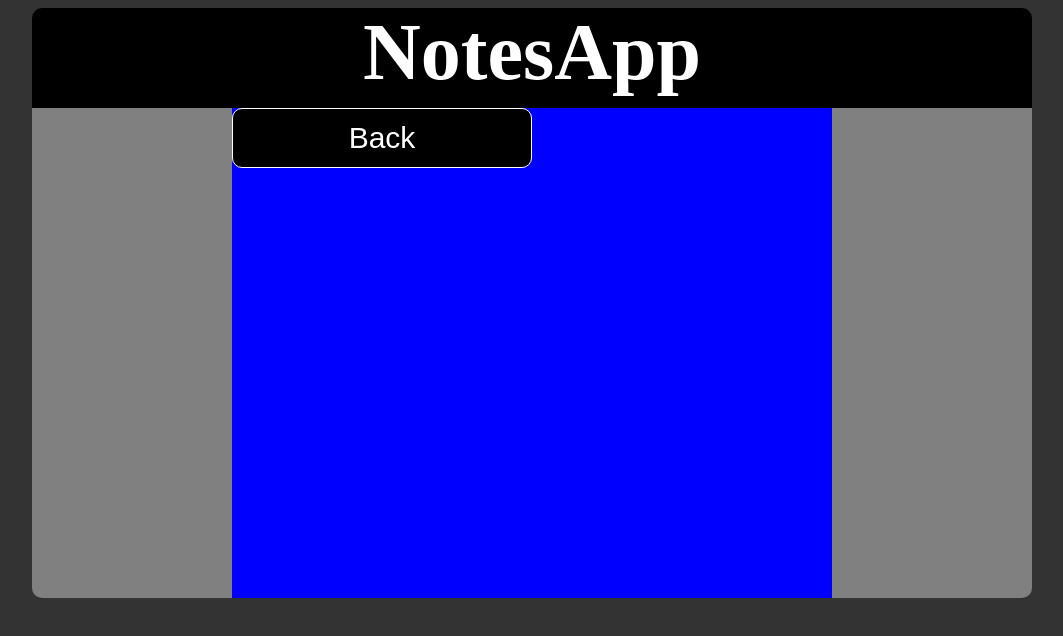
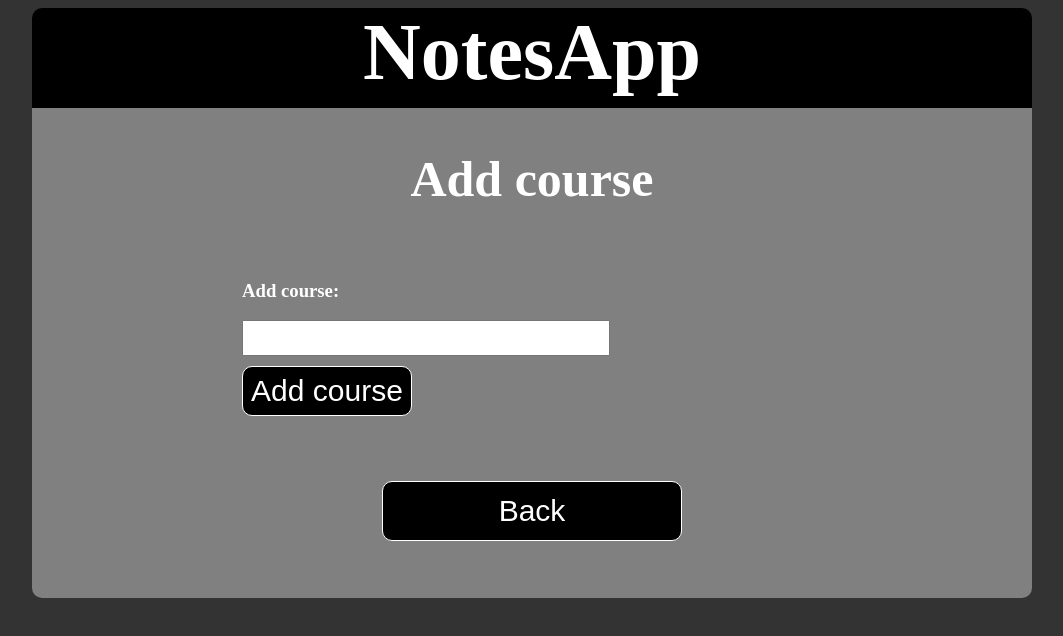
Before and after one commit to PartanenMa/Hobby_projects, a React (Vite) app in the folder 03_NotesApp_(React)/NotesApp/: page /add_course in a window 1280 px wide. Shown: the top 636 px of the page, without its empty margins (108-1171 px from the left). Built offline with nearby package versions, Linux system fonts and the light colour scheme.

Commit message:
Finished add note page and add course page.

```diff
--- a/03_NotesApp_(React)/NotesApp/src/features/course_options/course_options.jsx
+++ b/03_NotesApp_(React)/NotesApp/src/features/course_options/course_options.jsx
@@ -1,8 +1,8 @@
 const CourseOptions = [
-    { course: "Math", notes: [] },
-    { course: "Science", notes: [] },
-    { course: "History", notes: [] },
-    { course: "English", notes: [] },
+    { course: "Math", notes: ["1 + 1 = 2"] },
+    { course: "Science", notes: ["Yay science!"] },
+    { course: "History", notes: ["1917"] },
+    { course: "English", notes: ["hello"] },
 ];
 
 export default CourseOptions;
--- a/03_NotesApp_(React)/NotesApp/src/pages/add_course/add_course.css
+++ b/03_NotesApp_(React)/NotesApp/src/pages/add_course/add_course.css
@@ -10,12 +10,67 @@
 }
 
 .AddCourseContent {
-    background-color: blue;
     height: 100%;
     width: 60%;
+    overflow: hidden;
 }
 
-.AddCourseContent button {
+.AddCourse {
+    height: 20%;
+    width: 100%;
+    display: flex;
+    justify-content: center;
+}
+
+.AddCourse h2{
+    color: white;
+    font-size: 50px;
+}
+
+.CourseInput {
+    height: 50%;
+    width: 100%;
+    display: flex;
+    justify-content: center;
+    flex-direction: column;
+    padding: 10px;
+}
+
+.CourseInput h3 {
+    color: white;
+}
+
+.CourseInput input {
+    height: 30px;
+    width: 60%;
+    font-size: 20px;
+    margin-bottom: 10px;
+}
+
+.CourseInput button {
+    background-color: black;
+    color: white;
+    border: 1px solid white;
+    border-radius: 10px;
+    height: 50px;
+    width: 170px;
+    font-size: 30px;
+}
+
+.CourseInput button:hover {
+    background-color: gray;
+    transition: background-color 500ms ease-in-out;
+}
+
+.BackButton {
+    height: 20%;
+    width: 100%;
+    display: flex;
+    justify-content: center;
+    margin-top: 10px;
+}
+
+.BackButton button {
     background-color: black;
     color: white;
     border: 1px solid white;
@@ -25,7 +80,7 @@
     font-size: 30px;
 }
 
-.AddCourseContent button:hover {
+.BackButton button:hover {
     background-color: gray;
     transition: background-color 500ms ease-in-out;
 }
--- a/03_NotesApp_(React)/NotesApp/src/pages/add_course/add_course.jsx
+++ b/03_NotesApp_(React)/NotesApp/src/pages/add_course/add_course.jsx
@@ -1,15 +1,66 @@
+import { useState } from "react";
 import { useNavigate } from "react-router-dom";
 import Header from "/src/components/header/header.jsx";
+import CourseOptions from "/src/features/course_options/course_options.jsx";
 import "./add_course.css";
 
 function AddCoursePage() {
     const navigate = useNavigate();
+    const [Add, setAdd] = useState(true);
+    const [Empty, setEmpty] = useState(false);
+    const [Added, setAdded] = useState(false);
+    const [newCourse, setNewCourse] = useState("");
+
+    function AddCourse() {
+        const textField = document.getElementById("input");
+        setAdd(true);
+        setEmpty(false);
+        setAdded(false);
+        if (textField.value.trim() == "") {
+            textField.value = "";
+            setAdd(false);
+            setEmpty(true);
+        } else {
+            const newOption = { course: newCourse, notes: [] };
+            setNewCourse("");
+            CourseOptions.push(newOption);
+            textField.value = "";
+            setAdd(false);
+            setAdded(true);
+        }
+    }
+
+    function HandleKeyDown(event) {
+        if (event.key == "Enter") {
+          AddCourse();
+        }
+      }
+
     return(
         <div>
             <Header/>
             <div className = "AddCoursePageContainer">
                 <div className = "AddCourseContent">
-                    <button onClick = {() => navigate("/")}>Back</button>
+                    <div className = "AddCourse">
+                        <h2>Add course</h2>
+                    </div>
+                    <div className = "CourseInput">
+                        <h3 style = {{ display: Add ? "block" : "none" }}>Add course:</h3>
+                        <h3 style = {{ display: Empty ? "block" : "none" }}>Text area cannot be empty! Add course:</h3>
+                        <h3 style = {{ display: Added ? "block" : "none" }}>Course added! Add more courses:</h3>
+                        <input
+                            id = "input"
+                            type = "text"
+                            name = "Input"
+                            value = {newCourse}
+                            onChange = {(e) => setNewCourse(e.target.value)}
+                            onKeyDown = {HandleKeyDown}
+                        ></input>
+                        <button onClick = {AddCourse}>Add course</button>
+                    </div>
+                    <div className = "BackButton">
+                        <button onClick = {() => navigate("/")}>Back</button>
+                    </div>
                 </div>
             </div>
         </div>
--- a/03_NotesApp_(React)/NotesApp/src/pages/add_note/add_note.jsx
+++ b/03_NotesApp_(React)/NotesApp/src/pages/add_note/add_note.jsx
@@ -8,24 +8,27 @@ import "./add_note.css";
 function AddNotePage() {
   const navigate = useNavigate();
   const [selectedCourse, setSelectedCourse] = useState("");
-  const [Add, setAdd] = useState(false);
-  const [Added, setAdded] = useState(true);
+  const [Add, setAdd] = useState(true);
+  const [Empty, setEmpty] = useState(false);
+  const [Added, setAdded] = useState(false);
+  const [newNote, setNewNote] = useState("");
 
   function AddNote() {
     const textField = document.getElementById("ta1");
-    setAdded(true);
-    setAdd(false);
+    setAdd(true);
+    setEmpty(false);
+    setAdded(false);
     if (textField.value.trim() == "") {
-      textField.value = "Text area cannot be empty!";
+      textField.value = "";
+      setAdd(false);
+      setEmpty(true);
     } else {
-      const newNote = { text: textField.value };
-      const selectedCourseIndex = CourseOptions.findIndex(
-        (course) => course.course == selectedCourse
-      );
-      CourseOptions[selectedCourseIndex].notes.push(newNote);
+      const newNote = textField.value;
+      const courseIndex = CourseOptions.findIndex((course) => course.course == selectedCourse);
+      CourseOptions[courseIndex].notes.push(newNote);
       textField.value = "";
-      setAdd(true);
-      setAdded(false);
+      setAdd(false);
+      setAdded(true);
     }
   }
 
@@ -55,8 +58,9 @@ function AddNotePage() {
             />
           </div>
           <div className = "TextField">
-            <h3 style = {{ display: Add ? "none" : "block" }}>Write note:</h3>
-            <h3 style = {{ display: Added ? "none" : "block" }}>Note added! Add more notes:</h3>
+            <h3 style = {{ display: Add ? "block" : "none" }}>Write note:</h3>
+            <h3 style = {{ display: Empty ? "block" : "none" }}>Text area cannot be empty! Add note:</h3>
+            <h3 style = {{ display: Added ? "block" : "none" }}>Note added! Add more notes:</h3>
             <textarea
               id = "ta1"
               name = "Text1"
--- a/03_NotesApp_(React)/NotesApp/src/pages/display_notes/display_notes.css
+++ b/03_NotesApp_(React)/NotesApp/src/pages/display_notes/display_notes.css
@@ -10,12 +10,94 @@
 }
 
 .DisplayNotesContent {
-    background-color: blue;
     height: 100%;
     width: 60%;
 }
 
-.DisplayNotesContent button {
+.DisplayNotes {
+  height: 20%;
+  width: 100%;
+  display: flex;
+  justify-content: center;
+}
+
+.DisplayNotes h2{
+  color: white;
+  font-size: 50px;
+}
+
+.CourseSelector {
+    height: 20%;
+    width: 100%;
+}
+
+.CourseSelector button {
+  background-color: black;
+  color: white;
+  border: 1px solid white;
+  border-radius: 10px;
+  height: 50px;
+  width: 200px;
+  font-size: 30px;
+}
+
+.CourseSelector button:hover {
+  background-color: gray;
+  transition: background-color 500ms ease-in-out;
+}
+
+.NotesDisplayCase {
+    background-color: aliceblue;
+    height: 40%;
+    width: 100%;
+}
+
+.Note {
+    background-color: #333;
+    height: 80px;
+    width: 350px;
+    border: 1px solid deepskyblue;
+    border-radius: 10px;
+    position: relative;
+    right: 30px;
+  }
+
+  .Note:hover {
+    background-color: lightblue;
+    transition: background-color 500ms ease-in-out;
+    filter: drop-shadow(0 0 2em deepskyblue);
+  }
+
+  .Note .p1 {
+    color: deepskyblue;
+    font-size: 20px;
+    font-style: italic;
+    font-weight: bold;
+    position: relative;
+    bottom: 10px;
+    left: 10px;
+  }
+
+  .Note .p2 {
+    color: deepskyblue;
+    font-size: 20px;
+    font-style: italic;
+    height: fit-content;
+    width: fit-content;
+    position: relative;
+    bottom: 20px;
+    left: 10px;
+  }
+
+.BackButton {
+    height: 20%;
+    width: 100%;
+    display: flex;
+    justify-content: center;
+    margin-top: 10px;
+}
+
+.BackButton button {
     background-color: black;
     color: white;
     border: 1px solid white;
@@ -25,7 +107,7 @@
     font-size: 30px;
 }
 
-.DisplayNotesContent button:hover {
+.BackButton button:hover {
     background-color: gray;
     transition: background-color 500ms ease-in-out;
 }
--- a/03_NotesApp_(React)/NotesApp/src/pages/display_notes/display_notes.jsx
+++ b/03_NotesApp_(React)/NotesApp/src/pages/display_notes/display_notes.jsx
@@ -1,15 +1,49 @@
+import { useState } from "react";
 import { useNavigate } from "react-router-dom";
 import Header from "/src/components/header/header.jsx";
+import Dropdown from "/src/components/dropdown/dropdown.jsx";
+import CourseOptions from "/src/features/course_options/course_options.jsx";
 import "./display_notes.css";
 
 function DisplayNotesPage() {
     const navigate = useNavigate();
+    const [selectedCourse, setSelectedCourse] = useState("");
+
+    function DisplayNotes() {
+
+    }
+
+    const HandleCourseSelect = (selectedOption) => {
+        setSelectedCourse(selectedOption);
+    };
+
     return(
         <div>
             <Header/>
             <div className = "DisplayNotesPageContainer">
                 <div className = "DisplayNotesContent">
-                    <button onClick = {() => navigate("/")}>Back</button>
+                    <div className = "DisplayNotes">
+                        <h2>Display notes</h2>
+                    </div>
+                    <div className = "CourseSelector">
+                        <Dropdown
+                            options = {CourseOptions}
+                            defaultOption = {CourseOptions[0].course}
+                            onOptionSelect = {HandleCourseSelect}
+                        />
+                        <button onClick = {DisplayNotes}>Display notes</button>
+                    </div>
+                    <div className = "NotesDisplayCase">
+                        <h3>{selectedCourse.course} notes:</h3>
+                        <ul>
+                            {selectedCourse.notes.map((note, index) => (
+                                <li key = {index}>{note}</li>
+                            ))}
+                        </ul>
+                    </div>
+                    <div className = "BackButton">
+                        <button onClick={() => navigate("/")}>Back</button>
+                    </div>
                 </div>
             </div>
         </div>
```
